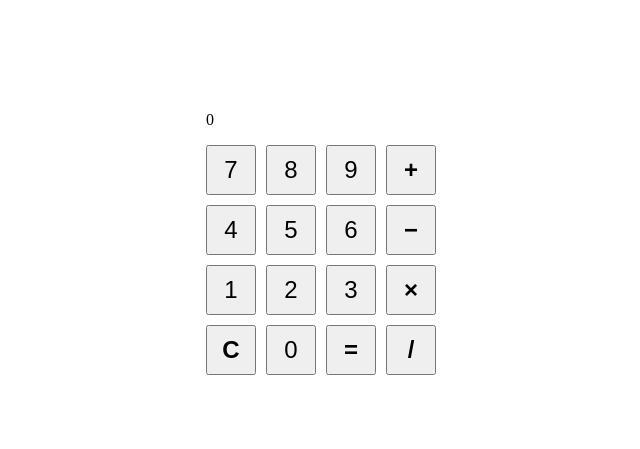
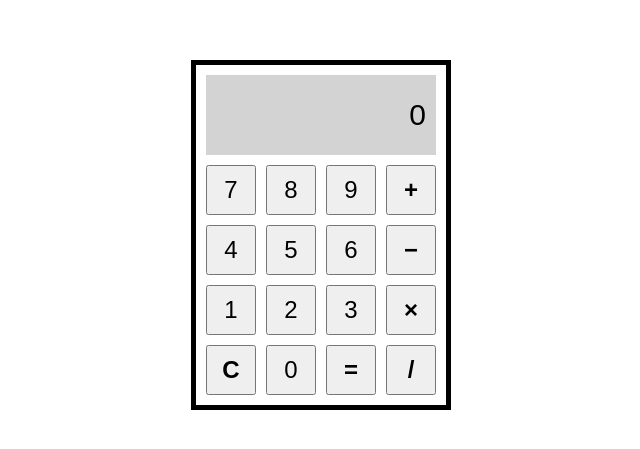
Before and after one commit to nallujin/top-calculator, a plain HTML site: page index.html in a window 1280 px wide. Shown: the part 165-614 px from the top of the page, without its empty margins (319-959 px from the left). Drawn offline with Linux system fonts and the light colour scheme.

Commit message:
Finish project

```diff
--- a/style.css
+++ b/style.css
@@ -1,3 +1,7 @@
+:root {
+  font-family: Arial, sans-serif;
+}
+
 body {
   height: 100vh;
   margin: 0;
@@ -7,9 +11,39 @@ body {
   align-items: center;
 }
 
+
 div.container {
   display: flex;
   flex-direction: column;
+  gap: 10px;
+  border: 5px solid #000;
+  padding: 10px;
+}
+
+.screen {
+  height: 80px;
+  background-color: lightgrey;
+  display: flex;
+  justify-content: flex-end;
+  align-items: center;
+  padding: 0 10px;
+}
+
+.history {
+  font-size: 14px;
+  opacity: 0.8;
+  display: flex;
+  justify-content: flex-end;
+}
+
+.number-displayed {
+  font-size: 30px;
+  display: flex;
+  justify-content: flex-end;
+}
+
+.screen * {
+  margin: 0
 }
 
 .nums-n-ops {
@@ -23,8 +57,7 @@ div.container {
   gap: 10px;
 }
 
-.operator,
-.calculate {
+.operator {
   font-weight: 700;
 
 }
```
